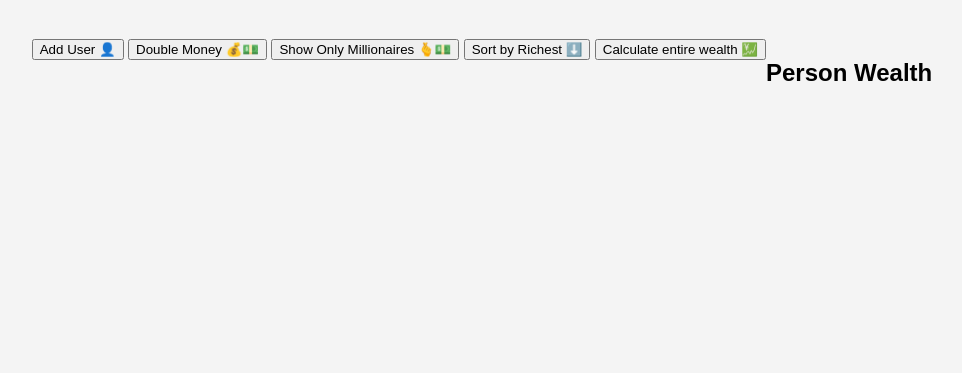
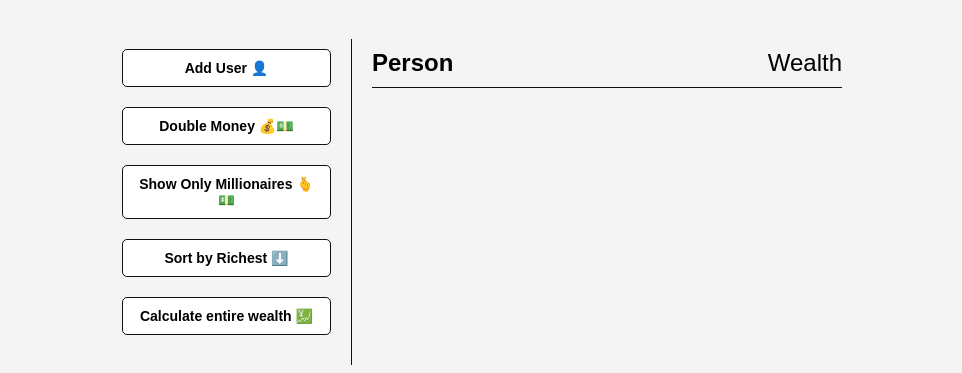
Before and after one commit to Zeligoland/dom-array-methods, a plain HTML site: page index.html in a window 1280 px wide. Shown: the part 61-434 px from the top of the page, without its empty margins (158-1120 px from the left). Drawn offline with Linux system fonts and the light colour scheme.

Commit message:
Finishing UI and Styles

```diff
--- a/style.css
+++ b/style.css
@@ -17,4 +17,56 @@ body {
     padding: 20px;
     margin: 0 auto;
     max-width:100%;
+    width: 800px;
 }
+
+aside {
+    padding: 10px 20px;
+    width: 250px;
+    border-right: 1px solid #111;
+
+}
+
+button {
+    cursor: pointer;
+    background-color: #fff;
+    border: solid 1px #111;
+    border-radius: 5px;
+    display: block;
+    width: 100%;
+    padding: 10px;
+    margin-bottom: 20px;
+    font-weight: bold;
+    font-size: 14px;
+}
+
+main {
+    flex: 1;
+    padding: 10px 20px;
+}
+
+h2 {
+    border-bottom: 1px solid #111;
+    padding-bottom: 10px;
+    display: flex;
+    justify-content: space-between;
+    font-weight: 300;
+    margin: 0 0 20px;
+}
+
+h3 {
+    background-color: #fff;
+    border-bottom: 1px solid #111;
+    padding-bottom: 10px;
+    display: flex;
+    justify-content: space-between;
+    font-weight: 300;
+    margin: 20px 0 0;
+}
+
+.person {
+    display: flex;
+    justify-content: space-between;
+    font-size: 20px;
+    margin-bottom: 10px;
+}
```
